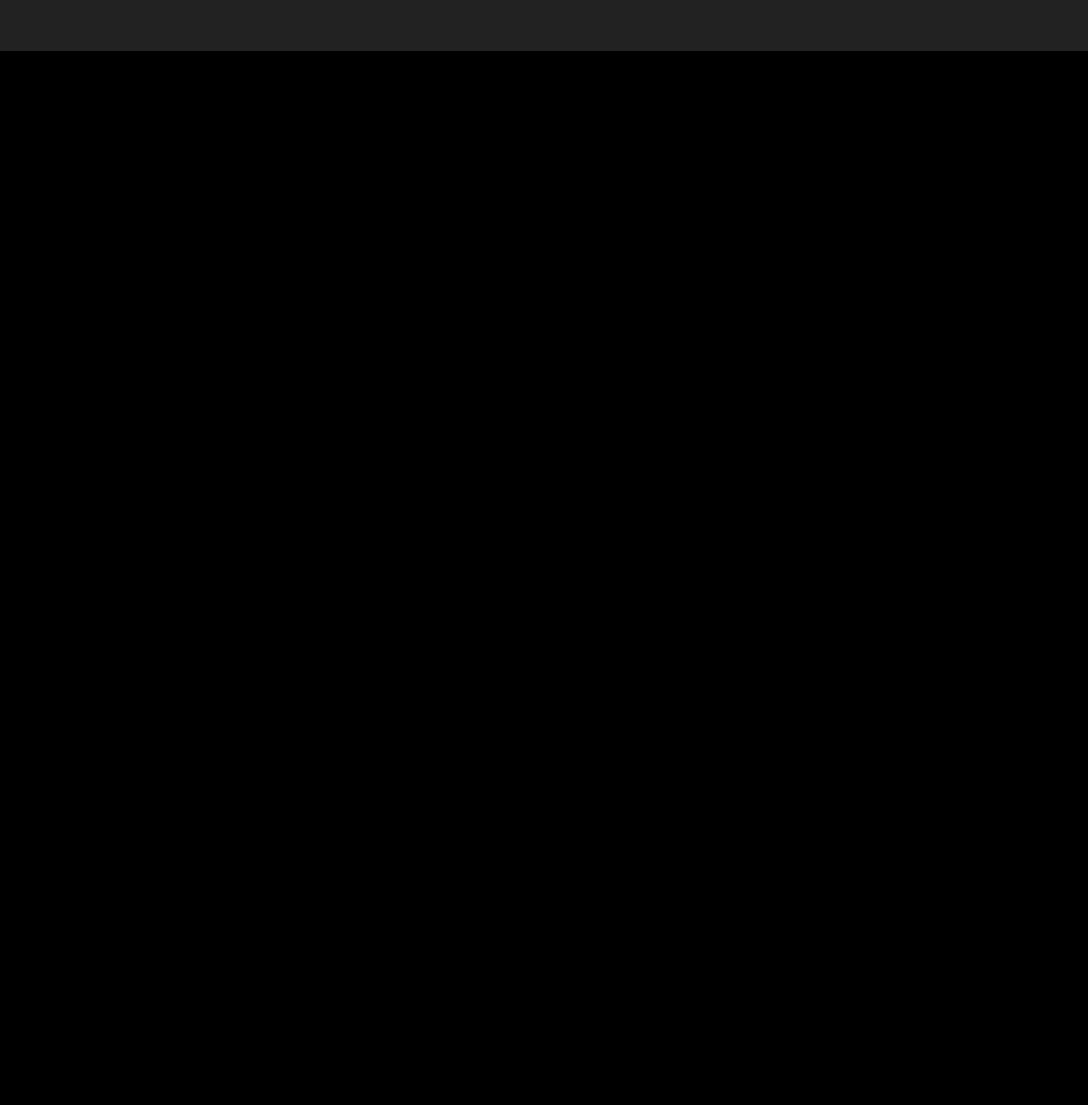
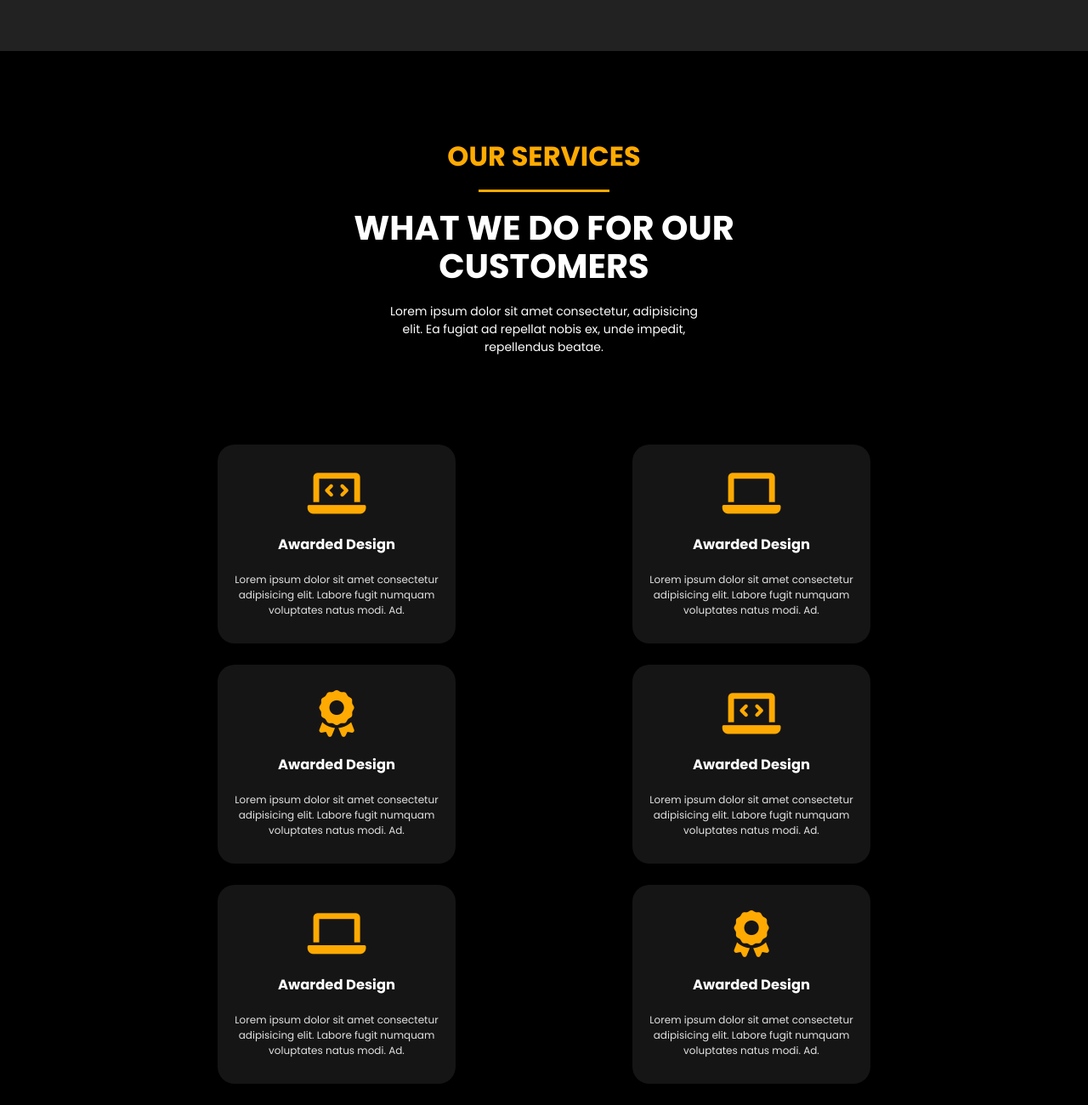
Before and after one commit to jesmin-juthi/portfolio-assignment, a plain HTML site: page index.html in a window 1280 px wide. Shown: the part 1738-3038 px from the top of the page at 85% size. Before the commit the page ends 1798 px from the top, so only its background shows below. Drawn offline with Linux system fonts and the light colour scheme.

Commit message:
section updated

```diff
--- a/index.html
+++ b/index.html
@@ -8,7 +8,8 @@
     <!-- fonts -->
     <link rel="preconnect" href="https://fonts.googleapis.com">
     <link rel="preconnect" href="https://fonts.gstatic.com" crossorigin>
-    <link href="https://fonts.googleapis.com/css2?family=Comforter&family=Poppins:wght@400;600;700&display=swap" rel="stylesheet">
+    <link href="https://fonts.googleapis.com/css2?family=Comforter&family=Poppins:wght@400;600;700&display=swap"
+        rel="stylesheet">
     <!-- custom css -->
     <link rel="stylesheet" href="style.css">
 </head>
@@ -40,7 +41,8 @@
                     <div class="content">
                         <h3>Hi I am</h3>
                         <h1>Jesmin Juthi</h1>
-                        <p>Lorem ipsum dolor sit amet consectetur adipisicing elit. Voluptatum corrupti sunt ullam sed sit consectetur a voluptas labore id fugit.</p>
+                        <p>Lorem ipsum dolor sit amet consectetur adipisicing elit. Voluptatum corrupti sunt ullam sed
+                            sit consectetur a voluptas labore id fugit.</p>
                         <a href="/">See Details <i class="fas fa-long-arrow-alt-right arw"></i> </a>
                         <div class="btns-area">
                             <a href="https://facebook.com/jesmin.juthi.54"><i class="fab fa-facebook-f"></i></a>
@@ -64,17 +66,20 @@
                 <div class="single-box">
                     <i class="fas fa-award"></i>
                     <h3>Awarded Design</h3>
-                    <p>Lorem ipsum dolor sit amet consectetur adipisicing elit. Labore fugit numquam voluptates natus modi. Ad.</p>
+                    <p>Lorem ipsum dolor sit amet consectetur adipisicing elit. Labore fugit numquam voluptates natus
+                        modi. Ad.</p>
                 </div><!-- /.single-box -->
                 <div class="single-box">
                     <i class="fas fa-medal"></i>
                     <h3>Awarded Design</h3>
-                    <p>Lorem ipsum dolor sit amet consectetur adipisicing elit. Labore fugit numquam voluptates natus modi. Ad.</p>
+                    <p>Lorem ipsum dolor sit amet consectetur adipisicing elit. Labore fugit numquam voluptates natus
+                        modi. Ad.</p>
                 </div><!-- /.single-box -->
                 <div class="single-box">
                     <i class="fas fa-biohazard"></i>
                     <h3>Awarded Design</h3>
-                    <p>Lorem ipsum dolor sit amet consectetur adipisicing elit. Labore fugit numquam voluptates natus modi. Ad.</p>
+                    <p>Lorem ipsum dolor sit amet consectetur adipisicing elit. Labore fugit numquam voluptates natus
+                        modi. Ad.</p>
                 </div><!-- /.single-box -->
             </div><!-- /.info-box -->
         </div><!-- /.container -->
@@ -91,7 +96,9 @@
                         <h3>About us</h3>
                         <div class="line"></div><!-- /.line -->
                         <h2>Some details about our team and work</h2>
-                        <p>Lorem ipsum dolor sit amet consectetur adipisicing elit. Animi qui voluptate, eum dolore, ab a laboriosam eaque error doloribus vitae ea recusandae suscipit molestiae distinctio dicta ad molestias doloremque corrupti.</p>
+                        <p>Lorem ipsum dolor sit amet consectetur adipisicing elit. Animi qui voluptate, eum dolore, ab
+                            a laboriosam eaque error doloribus vitae ea recusandae suscipit molestiae distinctio dicta
+                            ad molestias doloremque corrupti.</p>
                         <a href="#" class="btn">Read More</a>
                     </div><!-- /.content -->
                 </div><!-- /.half -->
@@ -99,6 +106,58 @@
         </div><!-- /.container -->
     </section><!-- /#about -->
 
+    <section id="services">
+        <div class="container">
+            <div class="service-content">
+                <h3>our services</h1>
+                    <div class="line"></div><!-- /.line -->
+                    <h2>what we do for our customers</h2>
+                    <p>Lorem ipsum dolor sit amet consectetur, adipisicing elit. Ea fugiat ad repellat nobis ex, unde
+                        impedit, repellendus beatae.</p>
+            </div><!-- /.service-content -->
+
+            <div class="info-box">
+                <div class="single-box">
+                    <i class="fas fa-laptop-code"></i>
+                    <h3>Awarded Design</h3>
+                    <p>Lorem ipsum dolor sit amet consectetur adipisicing elit. Labore fugit numquam voluptates natus
+                        modi. Ad.</p>
+                </div><!-- /.single-box -->
+                <div class="single-box">
+                    <i class="fas fa-laptop"></i>
+                    <h3>Awarded Design</h3>
+                    <p>Lorem ipsum dolor sit amet consectetur adipisicing elit. Labore fugit numquam voluptates natus
+                        modi. Ad.</p>
+                </div><!-- /.single-box -->
+                <div class="single-box">
+                    <i class="fas fa-award"></i>
+                    <h3>Awarded Design</h3>
+                    <p>Lorem ipsum dolor sit amet consectetur adipisicing elit. Labore fugit numquam voluptates natus
+                        modi. Ad.</p>
+                </div><!-- /.single-box -->
+                <div class="single-box">
+                    <i class="fas fa-laptop-code"></i>
+                    <h3>Awarded Design</h3>
+                    <p>Lorem ipsum dolor sit amet consectetur adipisicing elit. Labore fugit numquam voluptates natus
+                        modi. Ad.</p>
+                </div><!-- /.single-box -->
+                <div class="single-box">
+                    <i class="fas fa-laptop"></i>
+                    <h3>Awarded Design</h3>
+                    <p>Lorem ipsum dolor sit amet consectetur adipisicing elit. Labore fugit numquam voluptates natus
+                        modi. Ad.</p>
+                </div><!-- /.single-box -->
+                <div class="single-box">
+                    <i class="fas fa-award"></i>
+                    <h3>Awarded Design</h3>
+                    <p>Lorem ipsum dolor sit amet consectetur adipisicing elit. Labore fugit numquam voluptates natus
+                        modi. Ad.</p>
+                </div><!-- /.single-box -->
+            </div><!-- /.info-box -->
+
+        </div><!-- /.container -->
+    </section><!-- /#services -->
+
 </body>
 
 </html>
--- a/style.css
+++ b/style.css
@@ -1,39 +1,39 @@
-*{
+* {
   margin: 0;
   padding: 0;
   /* font-family: 'Comforter', cursive; */
-    font-family: 'Poppins', sans-serif;
+  font-family: "Poppins", sans-serif;
 }
 
-html{
+html {
   scroll-behavior: smooth;
 }
 
-body{
+body {
   background-color: #000;
   color: #fff;
   font-size: 0.875rem;
 }
 
-a{
+a {
   text-decoration: none;
   display: inline-block;
 }
 
-section{
+section {
   padding-top: 6.25rem;
 }
 
-img{
+img {
   max-width: 100%;
 }
 
-.container{
+.container {
   width: 60%;
   margin: auto;
 }
 
-.container-fluid{
+.container-fluid {
   width: 70%;
   margin: auto;
 }
@@ -48,7 +48,7 @@ img{
   font-weight: 700;
   font-size: 2rem;
   color: #fff;
-    font-family: 'Comforter', cursive;
+  font-family: "Comforter", cursive;
 }
 
 .navbar ul li {
@@ -61,10 +61,10 @@ img{
   text-transform: uppercase;
   color: #fff;
   border-bottom: 3px solid transparent;
-    transition: .3s;
+  transition: 0.3s;
 }
 
-.navbar ul li a:hover{
+.navbar ul li a:hover {
   color: #ffaa02;
   border-bottom-color: #ffaa02;
 }
@@ -77,15 +77,15 @@ img{
   border-radius: 6.25rem;
   text-transform: uppercase;
   font-weight: 600;
-    transition: .3s;
+  transition: 0.3s;
 }
 
-.btn:hover{
+.btn:hover {
   background-color: transparent;
   border-color: #e64b4b;
 }
 
-.content-box{
+.content-box {
   display: flex;
   flex-direction: row;
   justify-content: space-between;
@@ -93,7 +93,7 @@ img{
   flex-wrap: wrap;
 }
 
-.half{
+.half {
   width: 50%;
 }
 
@@ -109,11 +109,11 @@ img{
   color: #e2e2e2;
 }
 
-.content a{
+.content a {
   color: #e2e2e2;
 }
 
-.arw{
+.arw {
   margin-left: 1.25rem;
 }
 
@@ -130,17 +130,17 @@ img{
   text-align: right;
 }
 
-.content-img img{
+.content-img img {
   border-radius: 50%;
   height: 18.75rem;
   width: 18.75rem;
 }
 
-.info{
+.info {
   margin-bottom: 5rem;
 }
 
-.info-box{
+.info-box {
   display: flex;
   align-items: center;
   justify-content: space-between;
@@ -156,26 +156,26 @@ img{
   margin-bottom: 1.5625rem;
 }
 
-.single-box i{
+.single-box i {
   color: #ffaa02;
   font-size: 3.4375rem;
 }
 
-.single-box h3{
+.single-box h3 {
   margin: 1.25rem 0;
 }
 
-.single-box p{
+.single-box p {
   color: #e2e2e2;
   font-size: 0.75rem;
 }
 
-#about{
+#about {
   background-color: #222222;
   padding-bottom: 5rem;
 }
 
-#about .half img{
+#about .half img {
   border-radius: 10%;
 }
 
@@ -185,7 +185,7 @@ img{
   font-size: 1.5625rem;
 }
 
-.line{
+.line {
   height: 3px;
   width: 20%;
   background-color: #ffaa02;
@@ -198,19 +198,51 @@ img{
   margin-bottom: 1.25rem;
 }
 
-#about .content p{
+#about .content p {
   color: #e2e2e2;
 }
 
-#about .btn{
+#about .btn {
   background-color: transparent;
   border-color: #ffaa02;
   color: #ffaa02;
 }
 
-#about .btn:hover{
+#about .btn:hover {
   background-color: #ffaa02;
   color: #fff;
+}
+
+.service-content {
+  margin-bottom: 30px;
+  text-align: center;
+}
+
+.service-content h3 {
+  font-size: 32px;
+  text-transform: uppercase;
+  color: #ffaa02;
+}
+
+.service-content .line {
+  margin: 15px auto;
+}
+
+.service-content h2 {
+  font-size: 40px;
+  width: 65%;
+  margin: 20px auto;
+  line-height: 45px;
+  text-transform: uppercase;
+}
+
+.service-content p {
+  width: 50%;
+  margin: 20px auto;
+}
+
+#services .info-box {
+  margin-top: 6.5rem;
 }
 
 
@@ -232,17 +264,17 @@ img{
 
 
 
-@media screen and (max-width: 768px){
-    .container{
+@media screen and (max-width: 768px) {
+  .container {
     width: 90%;
   }
-    .content-box{
+  .content-box {
     flex-direction: column;
   }
-    .content-img img{
+  .content-img img {
     border-radius: 0;
   }
-    .info-box{
+  .info-box {
     justify-content: center;
   }
   .single-box {
```
Lines whose indentation alone changed are shown as unchanged.
